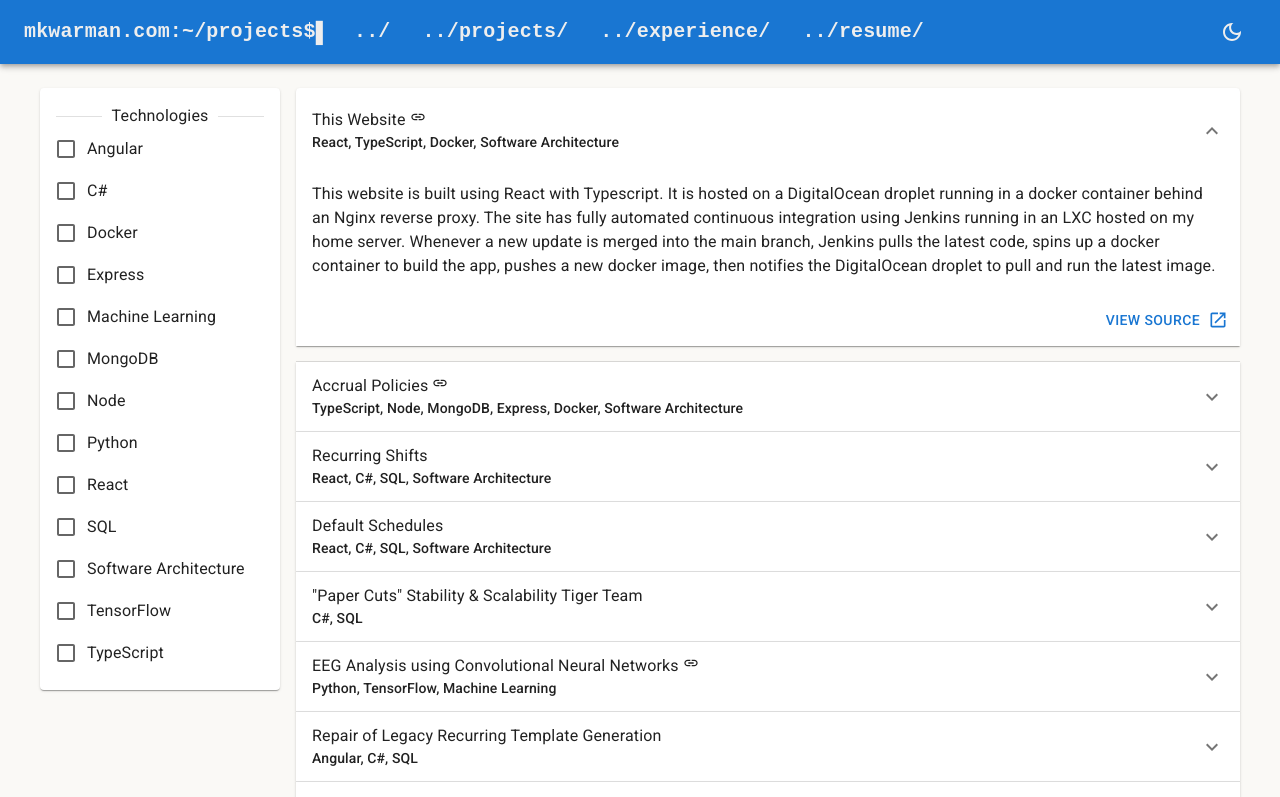
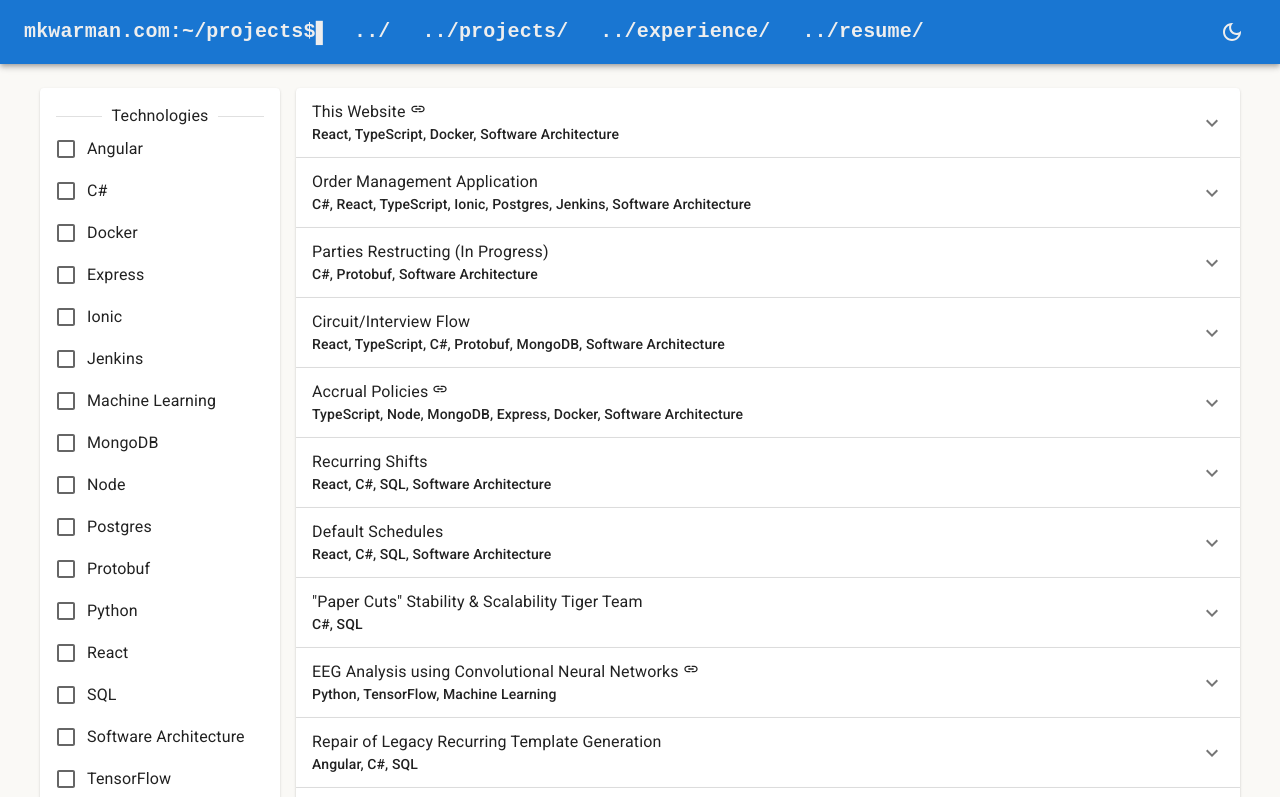
Before and after one commit to mkwarman/site-react, a React (Create React App) app in the folder client/: page /projects in a window 1280 px wide. Shown: the top 797 px of the page. Built offline with nearby package versions, Linux system fonts and the light colour scheme.

Commit message:
Added experience Wilqo, added projects Circuits, Parties Restructuring, and Order Management

```diff
--- a/client/src/pages/experience/index.tsx
+++ b/client/src/pages/experience/index.tsx
@@ -28,11 +28,19 @@ interface IExperience {
 const placerholderExperience = [
   {
     title: "Senior Software Engineer",
+    company: "Wilqo",
+    location: "Remote",
+    description: "Developed mortgage LOS solutions on Specialist Team using C# .NET and React with data in MongoDB, Postgres, Redis, and CosmoDB. Utilized modern development practices including CQRS, RESTful design, OOP, IoC, and more. Led multiple projects from initial design to final product knowledge transfer and embedded support within product teams. Facillitated growth within product teams by leading knowledge transfers, providing feedback on pull requests, documenting features and processes, and coaching during peer-programming and one-on-one meetings",
+    startDate: new Date("2023-10-01T00:00:00"),
+    endDate: null,
+  },
+  {
+    title: "Senior Software Engineer",
     company: "Zeal",
     location: "Remote",
     description: "Developed payroll API solutions for customer and internal usage using Node.js with Express and Typescript. Built frontend white label solutions to enable rapid customer success and easy use of Zeal’s payroll solutions using React and internal UI suites. Deployed to AWS using Jenkins and custom pipelines. Designed and developed new feature suites along with product teams to enable customer success and attract new clients.",
     startDate: new Date("2023-01-01T00:00:00"),
-    endDate: null,
+    endDate: new Date("2023-09-30T00:00:00"),
   },
   {
     title: "Senior Software Engineer",
@@ -84,13 +92,13 @@ const getFormattedDate = (date: Date | null, short = false) => {
 const buildSummary = (experience: IExperience, isSmall = false) => {
   const variant = isSmall ? "body2" : "body1";
   return (
-    <Box display={"flex"} width={"100%"} justifyContent={"space-between"} flexDirection={{xs: "column", sm:"row"}}>
-      <Box display={"flex"} flexDirection={{xs: "column", md: "row"}}>
+    <Box display={"flex"} width={"100%"} justifyContent={"space-between"} flexDirection={{ xs: "column", sm: "row" }}>
+      <Box display={"flex"} flexDirection={{ xs: "column", md: "row" }}>
         <Box>
           <InlineTypography fontWeight={"bold"}>{experience.title}</InlineTypography>
         </Box>
         <Box>
-          <Typography display={{xs: 'none', md: 'inline'}} mx={1}>-</Typography>
+          <Typography display={{ xs: 'none', md: 'inline' }} mx={1}>-</Typography>
           <InlineTypography variant={variant}>{experience.company}</InlineTypography>
           <InlineTypography variant={variant} ml={.5}>({experience.location})</InlineTypography>
         </Box>
--- a/client/src/pages/projects/index.tsx
+++ b/client/src/pages/projects/index.tsx
@@ -27,7 +27,7 @@ import {
 
 const reactMarkdownComponents: Partial<Omit<NormalComponents, keyof SpecialComponents> & SpecialComponents> | undefined = {
   // Add some padding before list bullets
-  li: ({node, ordered, ...props}) => <li style={{marginLeft: "15px"}} {...props} />
+  li: ({ node, ordered, ...props }) => <li style={{ marginLeft: "15px" }} {...props} />
 }
 
 const LinkTypeIconMap = {
@@ -37,7 +37,7 @@ const LinkTypeIconMap = {
 
 const placeholderProjects: IProject[] = [
   {
-    id: 0,
+    id: "thiswebsite",
     name: "This Website",
     description: "This website is built using React with Typescript. It is hosted on a DigitalOcean droplet running in a docker container behind an Nginx reverse proxy. The site has fully automated continuous integration using Jenkins running in an LXC hosted on my home server. Whenever a new update is merged into the main branch, Jenkins pulls the latest code, spins up a docker container to build the app, pushes a new docker image, then notifies the DigitalOcean droplet to pull and run the latest image.",
     technologies: ["React", "TypeScript", "Docker", "Software Architecture"],
@@ -51,7 +51,26 @@ const placeholderProjects: IProject[] = [
     ],
   },
   {
-    id: 1,
+    id: "ordermanagement",
+    name: "Order Management Application",
+    description: "I designed and built an order management web application for my father's business. The app can be loaded either as a progressive web application or a native mobile application. The application provides durable order creation, order tracking, customer data management, and reportability with configuration and data stored in a Postgres database. The application is fully dockerized and deployed automatically upon push to a github branch using a Jenkins CI/CD pipeline I built on my home server.",
+    technologies: ["C#", "React", "TypeScript", "Ionic", "Postgres", "Jenkins", "Software Architecture"]
+  },
+  {
+    id: "partiesrestructure",
+    name: "Parties Restructing (In Progress)",
+    description: "I led an inititive to restructure and update parties models within a mortgage deal's structure at Wilqo. The previous implementation worked by accepting unstructured data from multiple locations and loading it into the deal model after passing through a large amount of conditional business logic. The redesigned flow will allow a single endpoint to accept structured data (defined by protobuf models) and a party type identifier. The endpoint will then pass the request to a service that delegates the updates to handlers that self-identify as capable of acting on the event. Upon completion of the process, all changes will be rolled up into a single change event that is persisted to the deal.",
+    technologies: ["C#", "Protobuf", "Software Architecture"]
+    // TODO: Confirm cosmoDB above
+  },
+  {
+    id: "circuits",
+    name: "Circuit/Interview Flow",
+    description: "I designed and developed a solution to support fully configurable UI page flows. The flows are tenant-specific configurable JSON files stored in MongoDB and requested from the frontend. The flows support conditional routing via optional rule configuration. For example, circuits can be configured to route to a mailing address page if the user selects that this differs from their current address, or skip this page and proceed to employment information if not.",
+    technologies: ["React", "TypeScript", "C#", "Protobuf", "MongoDB", "Software Architecture"]
+  },
+  {
+    id: "accrualpolicies",
     name: "Accrual Policies",
     description: "I lead the design and development of the Accrual Policies feature suite at Zeal. The project involved automatically calculating accrued time based on worked hours for various policies according to their definition. For example, a customer can create a policy indicating that for every 80 hours worked, an employee should earn 8 hours of PTO. Rich policy customization supports defining initial balances, waiting periods, yearly caps, accrual caps, and more. I built this project using Typescript, Node, Express, and MongoDB. The project directly contributed to new customer relationships at Zeal.",
     technologies: ["TypeScript", "Node", "MongoDB", "Express", "Docker", "Software Architecture"],
@@ -65,19 +84,19 @@ const placeholderProjects: IProject[] = [
     ],
   },
   {
-    id: 2,
+    id: "recurringshifts",
     name: "Recurring Shifts",
     description: "I lead the design and development of the Recurring Shifts initiative for Paylocity's scheduler application to provide users a quick and easy way of creating shifts for their employees according to a set pattern. I started by working with product and UX teams to determine desired outcomes, presented technical considerations and identified possible side effects for discussion, and then documented planned architecture from database through frontend. Then, I presented my plans to the full development team to solicit feedback and iterate on the planned architecture. Next, I began the development of the initiative and continue to provide assistance to other developers as needed to ensure everyone is on the same page.",
     technologies: ["React", "C#", "SQL", "Software Architecture"],
   },
   {
-    id: 3,
+    id: "defaultschedules",
     name: "Default Schedules",
     description: "I lead the design and development of the Default Schedule initiative for Paylocity's scheduling application to replace a previous legacy implementation. I started by working with product and UX teams to determine desired outcomes, align scope, and then document planned architecture from database through frontend. Then, I presented my plans to the full development team to solicit feedback and iterate on the planned architecture. Next, I lead the development of the initiative and provided assistance to other developers as needed to ensure everyone was on the same page, handling necessary changes as they come up in an Agile fashion. At approximately 90% MVP completion, I worked with dedicated QAE testers to host testing \"dojos\", to pressure test new features and their interactions with existing flows.",
     technologies: ["React", "C#", "SQL", "Software Architecture"],
   },
   {
-    id: 4,
+    id: "papercuts",
     name: "\"Paper Cuts\" Stability & Scalability Tiger Team",
     description: `In preparation for the busiest time of year for Paylocity, my category decided to form a volunteer tiger team to focus solely on addressing a number of performance issues across our application. I volunteered for this team and achieved some notable results:
 * Optimized a query used for every API request in our app to be 43 times more CPU efficient and reduce logical reads by 98%.
@@ -89,7 +108,7 @@ const placeholderProjects: IProject[] = [
     technologies: ["C#", "SQL"],
   },
   {
-    id: 5,
+    id: "3dcnn",
     name: "EEG Analysis using Convolutional Neural Networks",
     description: "For my capstone project at Kennesaw State University, I built a TensorFlow 3D convolutional neural network for comparing passive verses active task brain activity of 24-sensor electroencephalogram (EEG) wave data collected from subjects when they were tired verses well rested. I first trained the neural network using data collected during known activity and energy states, and then tested the neural network's ability to guess whether subjects were performing active or passive tests when tired verses well rested from test data. I also ran the tests using different prefilter options and programmatic pre-transformations such as 5-band Fourier (mapping to the 5 brain wave bands), and Wigner-Ville distribution. The results of the tests indicated that the neural network was noticeably better at classifying energy state between passive tasks verses active tasks.",
     technologies: ["Python", "TensorFlow", "Machine Learning"],
@@ -109,25 +128,25 @@ const placeholderProjects: IProject[] = [
     ],
   },
   {
-    id: 6,
+    id: "legacytemplates",
     name: "Repair of Legacy Recurring Template Generation",
     description: "Paylocity's legacy template generation process that was used to automatically great shifts for employees according to a set pattern was encountering errors resulting in missed generation and server resource contention. I volunteered to reverse engineer the legacy code and fix the problems to ensure the best experience for our customers. My final strategy to address the issues was two fold; first, I rewrote to automated execution flow to trigger via a queued job and to automatically back-date generation should the queue processor ever be heavily delayed. Second, I redesigned the generation flow to be limited to configurable maximums (rather than let users attempt to generate shifts 100 years into the future), and to limit recurring automated generation to one week at a time, one year in advance. The solution has been stable ever since.",
     technologies: ["Angular", "C#", "SQL"],
   },
   {
-    id: 7,
+    id: "alibabapaylater",
     name: "Alibaba PayLater With Kabbage",
     description: "Helped build a full-stack solution to integrate Kabbage into Alibaba's checkout problems to ensure the best experience for our customers. My final strategy to address the issues was two fold; first, I rewrote to automated execution flow to trigger via a queued job and to automatically back-date generation should the queue processor ever be heavily delayed. Second, I redesigned the generation flow to be limited to configurable maximums (rather than let users attempt to generate shifts 100 years into the future), and to limit recurring automated generation to one week at a time, one year in advance. The solution has been stable ever since.",
     technologies: ["React", "C#", "SQL"],
   },
   {
-    id: 8,
+    id: "kabbagecard",
     name: "Kabbage Card",
     description: "Helped build and support the rollout of the Kabbage Card, which allows customers to use their Kabbage line of credit on POS transactions. Implementation involved the construction of new microservices, updates to legacy platform code, database design changes, and front-end application improvements.",
     technologies: ["React", "C#", "SQL"],
   },
   {
-    id: 9,
+    id: "paymentsgateway",
     name: "Construction, Maintenance, and Improvement of The Home Depot Payments Gateway",
     description: "Used a variety of technologies including React, Angular2, and Redux to develop and improve the primary payment gateway for Home Depot services. This gateway served as an efficient and stable way to take payments of multiple types while maintaining high security and familiar experience for Home Depot's customers. Work on this project ranged from back-end services for processing payments and running settlement tasks to front-end, customer facing UI development with assistance from UX developers. Given the environment of this project, performance and security were of the utmost importance.",
     technologies: ["React", "Angular"],
@@ -137,7 +156,7 @@ const placeholderProjects: IProject[] = [
 const getInitialFilterSections = (projects: IProject[]): IProjectFilters => {
   const distinctTechnologies = Array.from(new Set(projects.flatMap(p => p.technologies))).sort();
   const options = Object.fromEntries(distinctTechnologies.map(tech => [tech,
-    {label: tech, key: tech, isChecked: false}
+    { label: tech, key: tech, isChecked: false }
   ]));
 
   const initialFilterSections = {
@@ -170,7 +189,7 @@ const sortButtons = (a: ILink) => a.buttonType === ButtonTypeEnum.PRIMARY ? 1 :
  * - Add skeleton
  */
 export const Projects = () => {
-  const [expanded, setExpanded] = useState(0);
+  const [expanded, setExpanded] = useState("");
   const [projects] = useState<IProject[]>(placeholderProjects);
   const [filters, setFilters] = useState(getInitialFilterSections(projects))
   const [shown, setShown] = useState(new Set(projects.map(p => p.id)))
@@ -191,8 +210,8 @@ export const Projects = () => {
     }
   }, [setFilters, setShown, projects]);
 
-  const handleChange = (index: number) => (_: SyntheticEvent, isExpanded: boolean) =>
-    setExpanded(isExpanded ? index : -1);
+  const handleChange = (index: string) => (_: SyntheticEvent, isExpanded: boolean) =>
+    setExpanded(isExpanded ? index : "");
 
   const isFiltered = useCallback((project: IProject) => (shown.has(project.id)), [shown]);
   const isExpanded = useCallback((project: IProject) => (expanded === project.id), [expanded])
@@ -207,7 +226,7 @@ export const Projects = () => {
       <Box>
         {projects.map((project) =>
           <Accordion
-            sx={{opacity: isFiltered(project) ? "100%" : "50%"}}
+            sx={{ opacity: isFiltered(project) ? "100%" : "50%" }}
             expanded={isExpanded(project)}
             onChange={handleChange(project.id)}
             key={project.id}
@@ -219,7 +238,7 @@ export const Projects = () => {
             >
               <Box display={"flex"} flexDirection={"column"}>
                 <Typography variant="body1">
-                  {project.name} {(!!project.links?.length) && <LinkIcon fontSize="inherit"/>}
+                  {project.name} {(!!project.links?.length) && <LinkIcon fontSize="inherit" />}
                 </Typography>
                 <Typography variant="subtitle2">{project.technologies.join(", ")}</Typography>
               </Box>
--- a/client/src/pages/projects/types.ts
+++ b/client/src/pages/projects/types.ts
@@ -20,7 +20,7 @@ export interface ILink {
 // TODO: Consider an interface for some kind of IFilterable that would allow the filter sections to be constructed dynamically
 // Ideally something that would also allow ordering the sections and options by their commonality in the data
 export interface IProject {
-  id: number,
+  id: string,
   name: string,
   description: string,
   technologies: string[],
```
